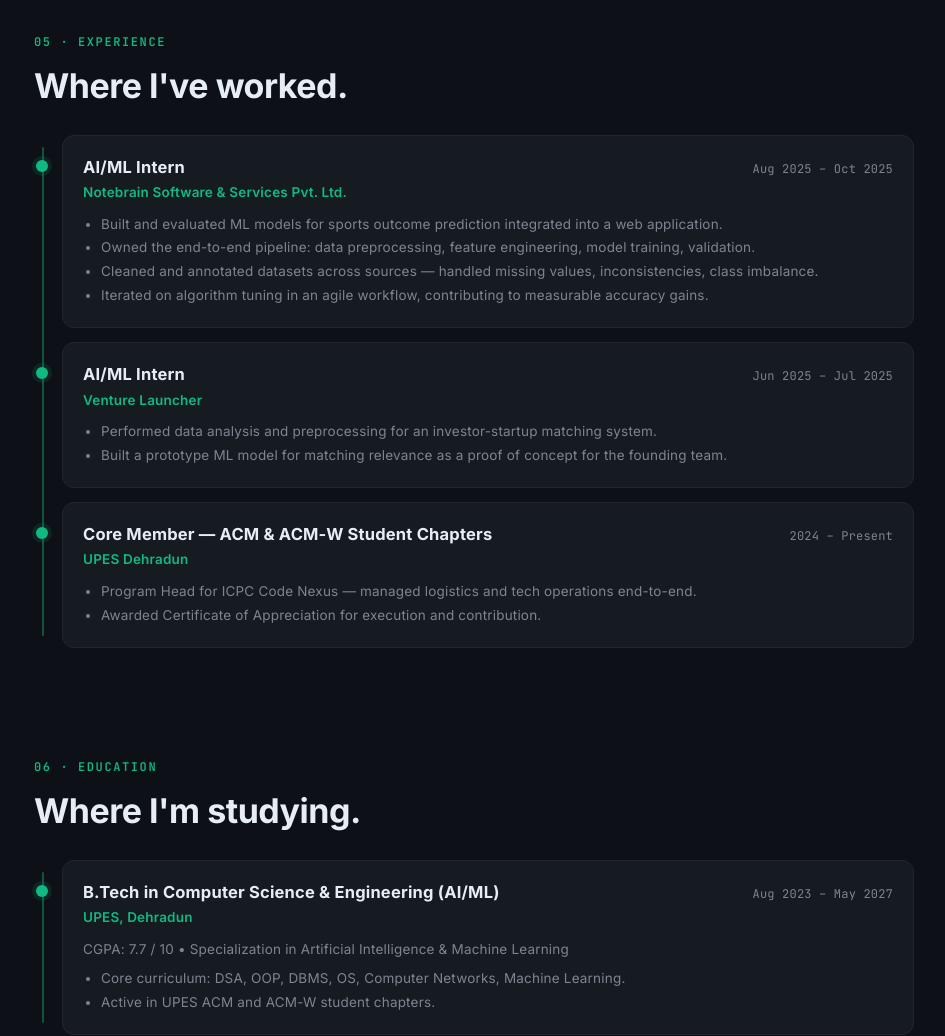
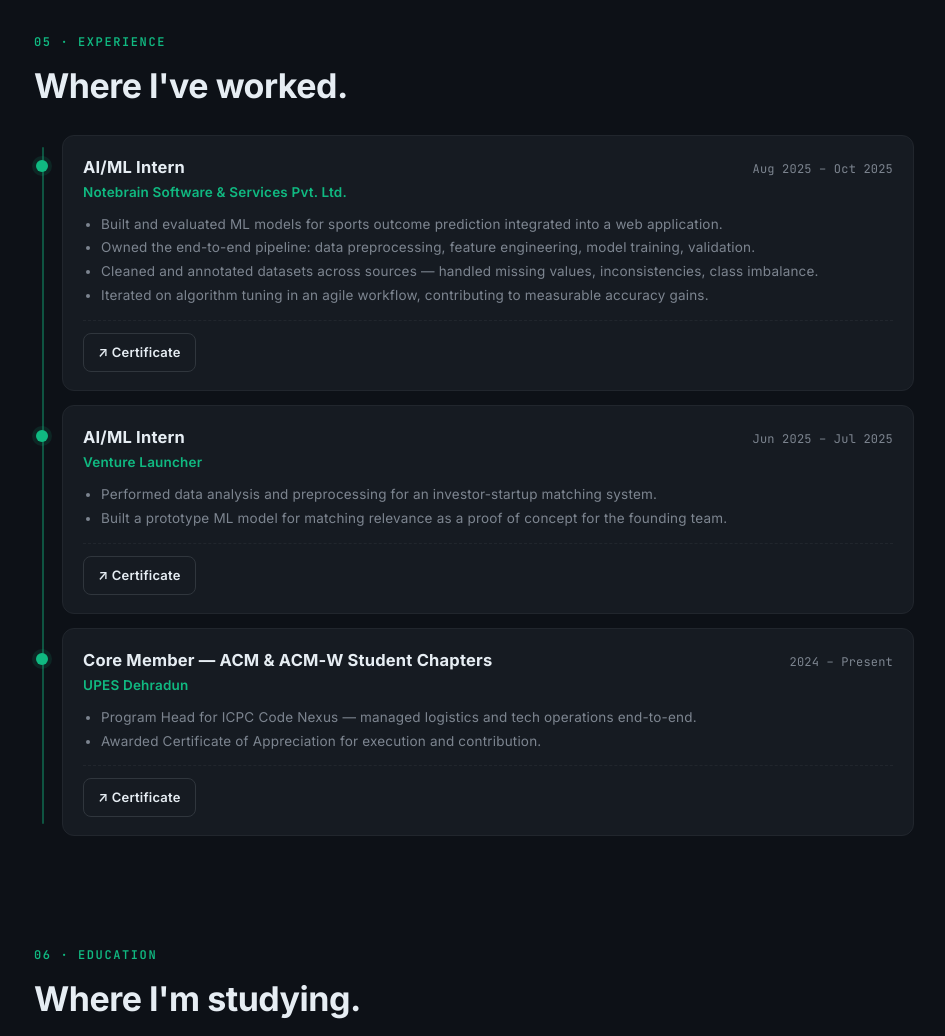
Before and after one commit to AnuragPandey19/portfolio, a website with bundled scripts: page index.html in a window 1280 px wide. Shown: the part 3180-4216 px from the top of the page, without its empty margins (326-1271 px from the left). Built offline with nearby package versions, Linux system fonts and the light colour scheme.

Commit message:
2026-07-11 12:29

```diff
--- a/assets/css/style.css
+++ b/assets/css/style.css
@@ -623,6 +623,15 @@ body:not(.js-ready) .reveal { opacity: 1; transform: none; }
 .tl-bullets { margin: 0; padding-left: 18px; color: var(--muted); font-size: 13.5px; }
 .tl-bullets li { margin: 3px 0; line-height: 1.55; }
 
+.tl-actions {
+  margin-top: 14px;
+  padding-top: 12px;
+  border-top: 1px dashed var(--border);
+  display: flex;
+  gap: 8px;
+  flex-wrap: wrap;
+}
+
 /* =========================================================
    07. Contact
    ========================================================= */
--- a/assets/js/content.js
+++ b/assets/js/content.js
@@ -84,7 +84,8 @@ export const EXPERIENCE = [
       "Owned the end-to-end pipeline: data preprocessing, feature engineering, model training, validation.",
       "Cleaned and annotated datasets across sources — handled missing values, inconsistencies, class imbalance.",
       "Iterated on algorithm tuning in an agile workflow, contributing to measurable accuracy gains."
-    ]
+    ],
+    certificate: "https://drive.google.com/file/d/1dnLmlLQnebRUteq4pCKBmSOEl_MeDcXh/view?usp=drive_link"
   },
   {
     role: "AI/ML Intern",
@@ -93,7 +94,8 @@ export const EXPERIENCE = [
     bullets: [
       "Performed data analysis and preprocessing for an investor-startup matching system.",
       "Built a prototype ML model for matching relevance as a proof of concept for the founding team."
-    ]
+    ],
+    certificate: "https://drive.google.com/file/d/1rFrpOeuswZyu8Mjjsq0ycmk39vlEiwMs/view?usp=drive_link"
   },
   {
     role: "Core Member — ACM & ACM-W Student Chapters",
@@ -102,7 +104,8 @@ export const EXPERIENCE = [
     bullets: [
       "Program Head for ICPC Code Nexus — managed logistics and tech operations end-to-end.",
       "Awarded Certificate of Appreciation for execution and contribution."
-    ]
+    ],
+    certificate: "https://drive.google.com/file/d/1KhfMolJqis18nsfTQcvlM-a1--dRSR-7/view?usp=drive_link"
   }
 ];
 
--- a/assets/js/main.js
+++ b/assets/js/main.js
@@ -184,6 +184,20 @@ if (typedEl && window.Typed) {
       });
       node.appendChild(ul);
     }
+
+    if (item.certificate) {
+      const actions = document.createElement('div');
+      actions.className = 'tl-actions';
+      const a = document.createElement('a');
+      a.className = 'btn btn-outline btn-sm';
+      a.href = item.certificate;
+      a.target = '_blank';
+      a.rel = 'noreferrer';
+      a.textContent = '↗ Certificate';
+      actions.appendChild(a);
+      node.appendChild(actions);
+    }
+
     root.appendChild(node);
   });
 })();
```
